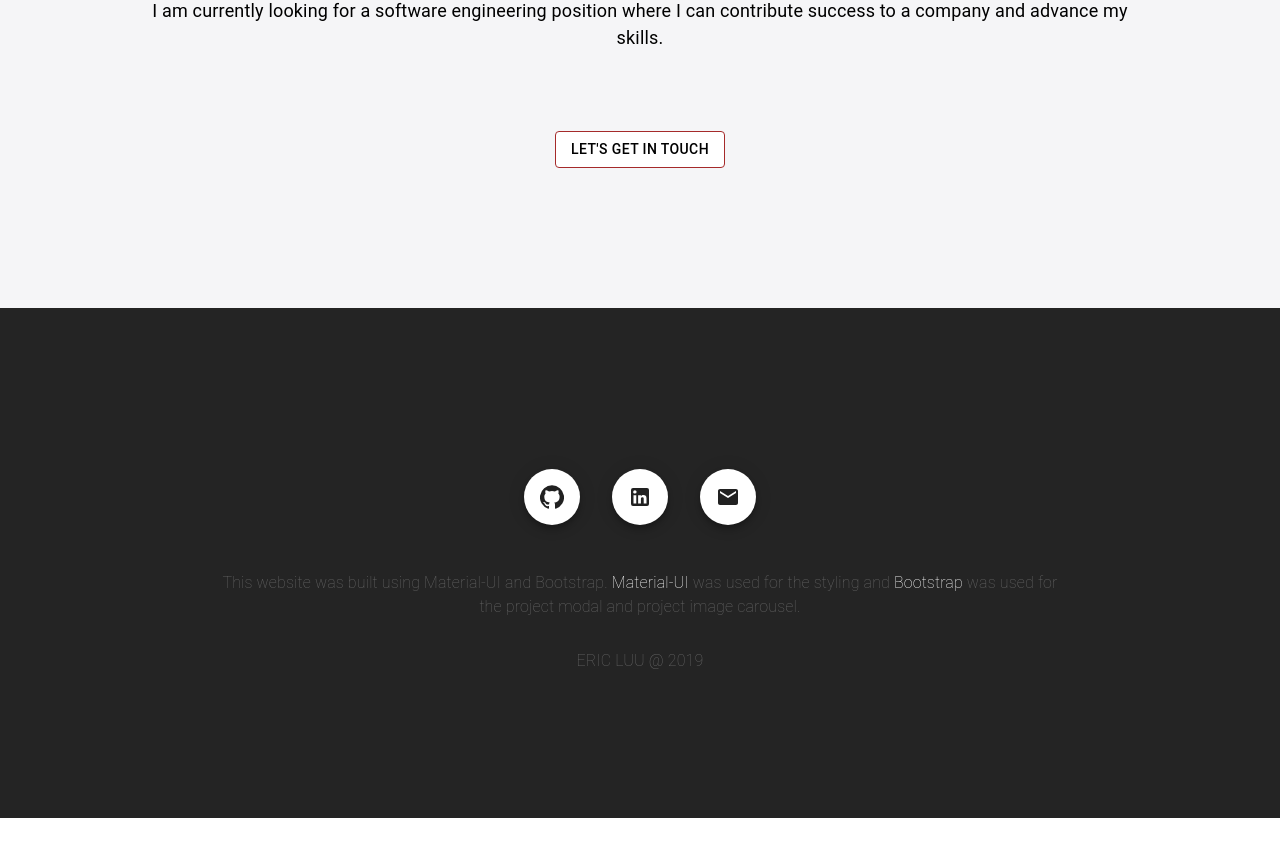
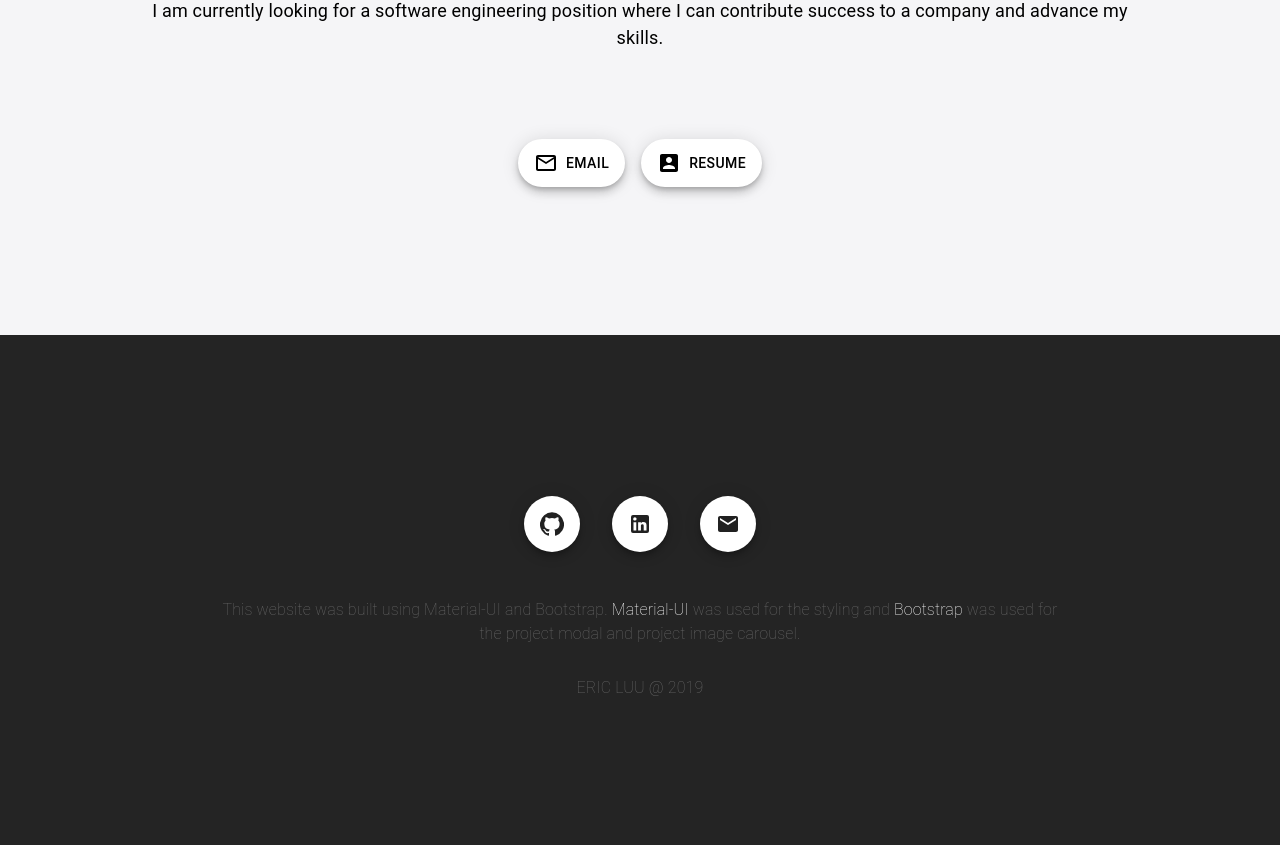
Before and after one commit to ericlus/portfolio, a React (Create React App) app in the folder client/: page / in a window 1280 px wide. Shown: the part 4099-4944 px from the top of the page. Before the commit the page ends 4917 px from the top, so only its background shows below. Built offline with nearby package versions, Linux system fonts and the light colour scheme; the HTML template or start-up script is replaced by a standard one.

Commit message:
Added resume to contacts

```diff
--- a/client/src/About.jsx
+++ b/client/src/About.jsx
@@ -31,7 +31,7 @@ const About = () => {
           over the actual science behind the devices. I decided to pursue my
           passion in coding by attending an advanced software engineering
           immersive program where I learned to develop projects using the entire
-          stack. Here the{" "}
+          stack. Here are the{" "}
           <Link href="#Skills" style={{ cursor: "pointer", color: "brown" }}>
             technologies
           </Link>{" "}
--- a/client/src/Contact.jsx
+++ b/client/src/Contact.jsx
@@ -2,14 +2,28 @@ import React from "react";
 import Grid from "@material-ui/core/Grid";
 import Typography from "@material-ui/core/Typography";
 import Divider from "@material-ui/core/Divider";
-import Button from "@material-ui/core/Button";
 import { makeStyles } from "@material-ui/core/styles";
+import Fab from "@material-ui/core/Fab";
+import MailOutlineIcon from "@material-ui/icons/MailOutline";
+import AccountBoxIcon from "@material-ui/icons/AccountBox";
 
 const useStyles = makeStyles(theme => ({
   textWidth: {
     margin: "80px 17vw",
     textAlign: "center",
     "@media (max-width: 1320px)": { margin: "80px 10vw" }
+  },
+  fab: {
+    margin: theme.spacing(1),
+    backgroundColor: "white",
+    color: "black",
+    "&:hover": {
+      textDecoration: "none",
+      color: "rgba(0, 0, 0, 0.87)"
+    }
+  },
+  extendedIcon: {
+    marginRight: theme.spacing(1)
   }
 }));
 
@@ -41,18 +55,25 @@ const Contact = () => {
           contribute success to a company and advance my skills.
         </Typography>
       </Grid>
-      <Button
+      <Fab
+        variant="extended"
+        aria-label="like"
+        className={classes.fab}
         href="mailto:ericluu24@gmail.com"
-        variant="outlined"
-        style={{
-          borderColor: "brown",
-          backgroundColor: "white",
-          textDecoration: "none",
-          color: "black"
-        }}
       >
-        Let's get in touch
-      </Button>
+        <MailOutlineIcon className={classes.extendedIcon} />
+        Email
+      </Fab>
+      <Fab
+        variant="extended"
+        aria-label="like"
+        className={classes.fab}
+        href="/EricLuuResume"
+        target="_blank"
+      >
+        <AccountBoxIcon className={classes.extendedIcon} />
+        Resume
+      </Fab>
     </Grid>
   );
 };
--- a/client/src/Footer.jsx
+++ b/client/src/Footer.jsx
@@ -9,7 +9,11 @@ import MailIcon from "@material-ui/icons/Mail";
 const useStyles = makeStyles(theme => ({
   fab: {
     margin: theme.spacing(2),
-    backgroundColor: "white"
+    backgroundColor: "white",
+    "&:hover": {
+      textDecoration: "none",
+      color: "rgba(0, 0, 0, 0.87)"
+    }
   },
   extendedIcon: {
     marginRight: theme.spacing(1)
--- a/client/src/HomeInfo.jsx
+++ b/client/src/HomeInfo.jsx
@@ -13,7 +13,7 @@ const useStyles = makeStyles(theme => ({
     marginBottom: "10px",
     fontSize: "80px",
     height: "47%",
-    "@media (max-width: 639px)": { height: "45%" }
+    "@media (max-width: 639px)": { height: "45%", fontSize: "70px" }
   },
   text: {
     color: "white",
@@ -22,7 +22,8 @@ const useStyles = makeStyles(theme => ({
     fontSize: "30px",
     width: "70%",
     margin: "auto",
-    "@media (max-width: 458px)": { width: "90%" }
+    "@media (max-width: 458px)": { width: "90%" },
+    "@media (max-width: 639px)": { fontSize: "25px" }
   }
 }));
 
--- a/client/src/NavigationBar.jsx
+++ b/client/src/NavigationBar.jsx
@@ -134,7 +134,7 @@ const NavigationBar = ({ changeView, view, navState, viewWidth }) => {
               </Link>
               <Button
                 variant="outlined"
-                href="/resume"
+                href="/EricLuuResume"
                 target="_blank"
                 style={{
                   color: "white",
--- a/client/src/SideDrawer.jsx
+++ b/client/src/SideDrawer.jsx
@@ -89,7 +89,7 @@ const SideDrawer = ({ handleClick }) => {
             <ListItemText primary={"Contact"} />
           </ListItem>
         </a>
-        <a href="/resume" target="_blank" className={classes.listColor}>
+        <a href="/EricLuuResume" target="_blank" className={classes.listColor}>
           <ListItem button>
             <PictureAsPdfIcon className={classes.icons} />
             <ListItemText primary={"Resume"} />
```
Also changed, not shown: 1 other file (tests, documents, lock files or other folders).
